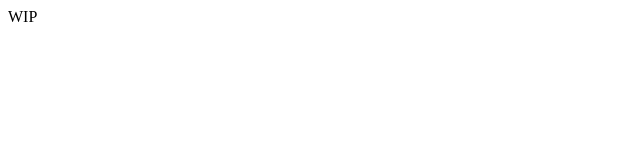
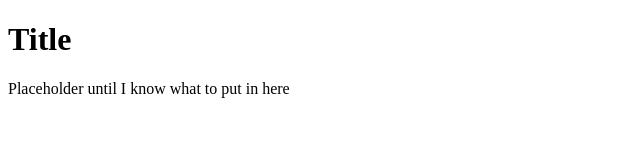
Before and after one commit to TubaJordan/Studio-Ghibli-Movie-API, a plain HTML site: page index.html in a window 1280 px wide. Shown: the whole page, without its empty margins (0-640 px from the left). Drawn offline with Linux system fonts and the light colour scheme.

Commit message:
Update index.html

```diff
--- a/index.html
+++ b/index.html
@@ -9,7 +9,8 @@
     </head>
 
     <body>
-        WIP
+        <h1>Title</h1>
+        <p>Placeholder until I know what to put in here</p>
     </body>
 
 </html>
```
